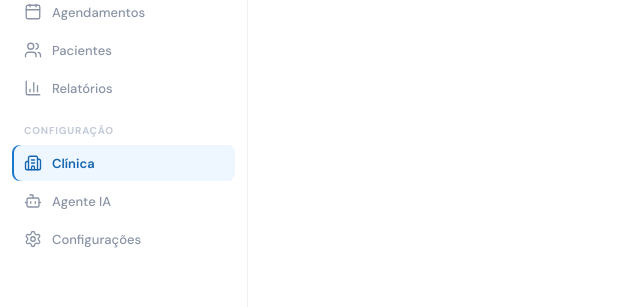
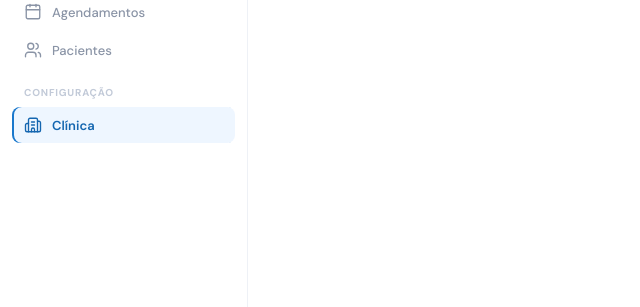
Before and after one commit to anamilchert/AlmIA, a React (Vite) app in the folder client/: page /clinica in a window 1280 px wide. Shown: the part 205-512 px from the top of the page, without its empty margins (0-640 px from the left). Built offline with nearby package versions, Linux system fonts and the light colour scheme; no server answers.

Commit message:
feat(sidebar): remove Agente IA, Configurações e Relatórios do menu lateral

```diff
--- a/client/src/Components/Sidebar/Sidebar.jsx
+++ b/client/src/Components/Sidebar/Sidebar.jsx
@@ -12,17 +12,14 @@ import {
 import './Sidebar.css';
 
 const NAV_PRINCIPAL = [
-  { id: 'dashboard', label: 'Dashboard', icon: LayoutDashboard, path: '/' },
+  { id: 'dashboard', label: 'Dashboard', icon: LayoutDashboard, path: '/dashboard' },
   { id: 'conversas', label: 'Conversas', icon: MessageSquare, badge: 3, path: '/conversas' },
   { id: 'agendamentos', label: 'Agendamentos', icon: Calendar, path: '/agendamentos' },
   { id: 'pacientes', label: 'Pacientes', icon: Users, path: '/pacientes' },
-  { id: 'relatorios', label: 'Relatórios', icon: BarChart3, path: '/relatorios' },
 ];
 
 const NAV_CONFIG = [
   { id: 'clinica', label: 'Clínica', icon: Building2, path: '/clinica' },
-  { id: 'agente-ia', label: 'Agente IA', icon: Bot, path: '/agente-ia' },
-  { id: 'configuracoes', label: 'Configurações', icon: Settings, path: '/configuracoes' },
 ];
 
 export default function Sidebar({ ativo = 'clinica' }) {
```
